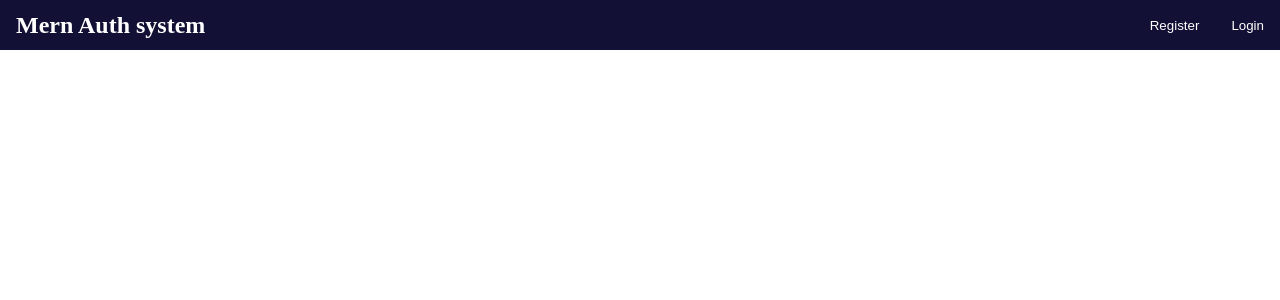
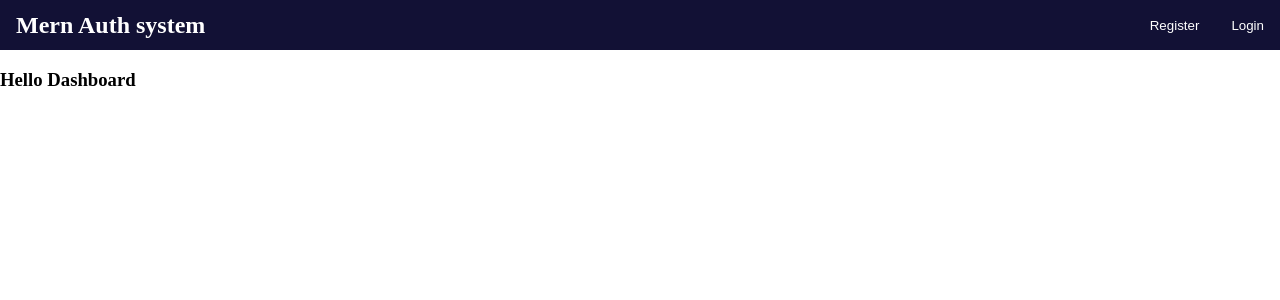
Before and after one commit to JoseOgam/hacktober, a React (Create React App) app in the folder client/: page /dashboard in a window 1280 px wide. Shown: the top 300 px of the page. Built offline with nearby package versions, Linux system fonts and the light colour scheme; no server answers.

Commit message:
dashboard component added

```diff
--- a/client/src/App.js
+++ b/client/src/App.js
@@ -7,6 +7,7 @@ import HomePage from "./components/homePage/HomePage";
 import LoginPage from "./components/auth/loginPage/LoginPage";
 import RegisterPage from "./components/auth/registerPage/RegisterPage";
 import UserContext from "./context/UserContext"
+import Dashboard from "./components/auth/dashboard/dashboard";
 
 function App() {
   const [ userData, setUserData ] = useState({
@@ -38,6 +39,7 @@ function App() {
       <Route path="/" component={HomePage} exact />
       <Route path="/register" component={RegisterPage} />
       <Route path="/login" component={LoginPage} />
+      <Route path="/dashboard" component={Dashboard} />
      </Switch>
      </UserContext.Provider>
     </div>
--- /dev/null
+++ b/client/src/components/auth/dashboard/dashboard.js
@@ -0,0 +1,11 @@
+import React from "react"
+
+const Dashboard = () => {
+    return (
+        <div>
+            <h3>Hello Dashboard</h3>
+        </div>
+    )
+}
+
+export default Dashboard;
```
Also changed, not shown: 1 other file (tests, documents, lock files or other folders).
